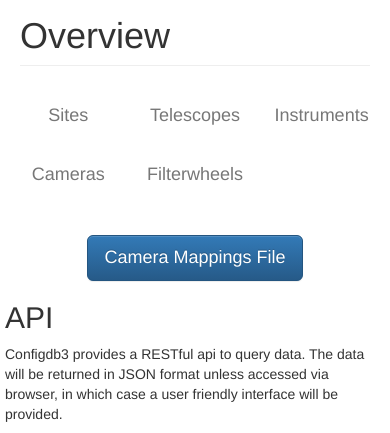
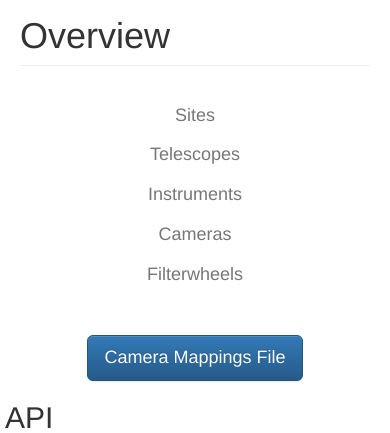
Before and after one commit to observatorycontrolsystem/configdb, a Django app: template configdb3/hardware/templates/hardware/index.html in a window 390 px wide. Shown: the part 54-487 px from the top of the page. Run offline with Django 3.2, Linux system fonts and the light colour scheme; the template is opened without the code that fills it, so the values that code supplies are empty; some libraries are stand-ins or nearby versions.

Commit message:
update html and unpin DRF

```diff
--- a/configdb3/hardware/templates/hardware/index.html
+++ b/configdb3/hardware/templates/hardware/index.html
@@ -58,23 +58,23 @@
             {% block content %}
             <h1 class="page-header">Overview</h1>
             <div class="row placeholders">
-              <div class="col-xs-4 col-sm-2 placeholder">
+              <div class="col-sm-2 placeholder">
                 <h2><a href="{% url 'html-site-list' %}">{{ site_count }}</a></h2>
                 <span class="text-muted"><h4>Sites</h4></span>
               </div>
-              <div class="col-xs-4 col-sm-2 placeholder">
+              <div class="col-sm-2 placeholder">
                 <h2><a href="{% url 'html-telescope-list' %}">{{ telescope_count }}</a></h2>
                 <span class="text-muted"><h4>Telescopes</h4></span>
               </div>
-              <div class="col-xs-4 col-sm-2 placeholder">
+              <div class="col-sm-2 placeholder">
                 <h2><a href="{% url 'html-instrument-list' %}">{{ instrument_count }}</a></h2>
                 <span class="text-muted"><h4>Instruments</h4></span>
               </div>
-              <div class="col-xs-4 col-sm-2 placeholder">
+              <div class="col-sm-2 placeholder">
                 <h2><a href="{% url 'html-camera-list' %}">{{ camera_count }}</a></h2>
                 <span class="text-muted"><h4>Cameras</h4></span>
               </div>
-              <div class="col-xs-4 col-sm-2 placeholder">
+              <div class="col-sm-2 placeholder">
                 <h2><a href="{% url 'html-filterwheel-list' %}">{{ filterwheel_count }}</a></h2>
                 <span class="text-muted"><h4>Filterwheels</h4></span>
               </div>
--- a/requirements.txt
+++ b/requirements.txt
@@ -2,7 +2,7 @@
 psycopg2>=2.6,<2.7
 ipython
 django-extensions
-djangorestframework==3.2.4
+djangorestframework>=3.0,<4.0
 django-filter>=0.11,<0.12
 flake8
 nose
```
